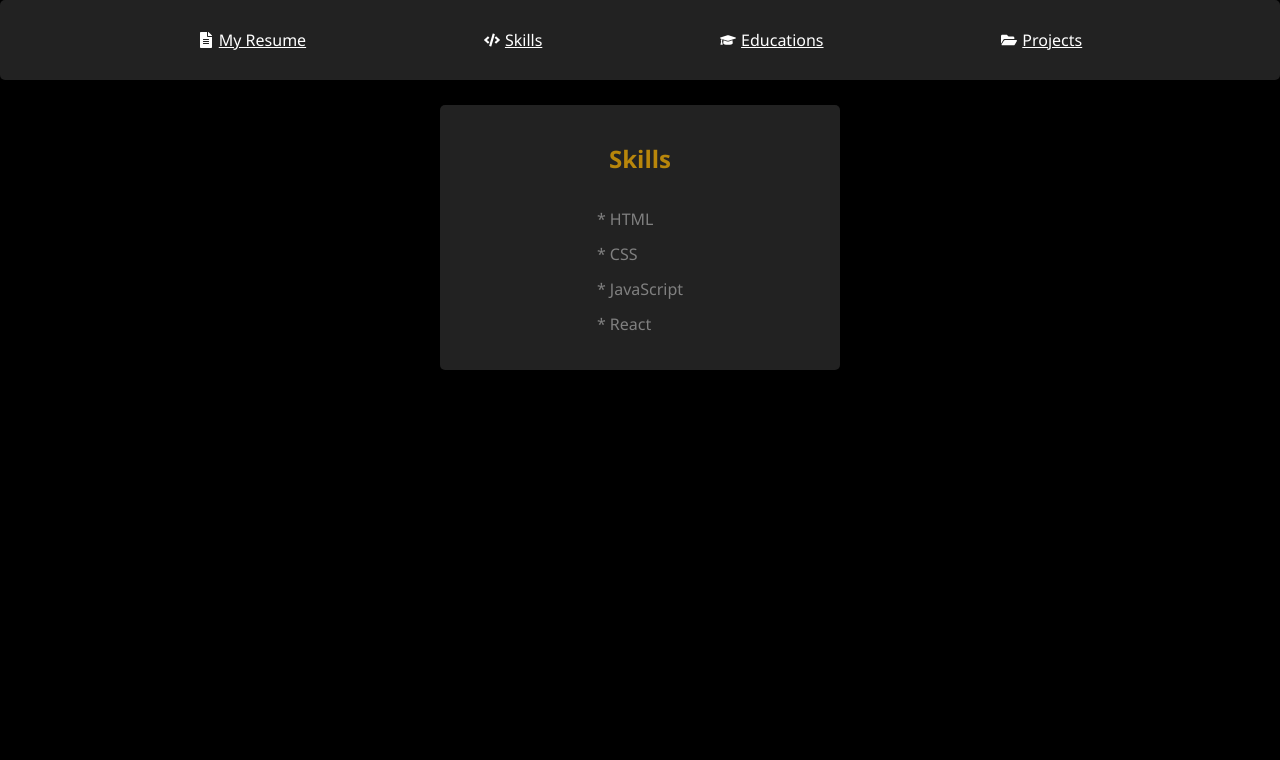
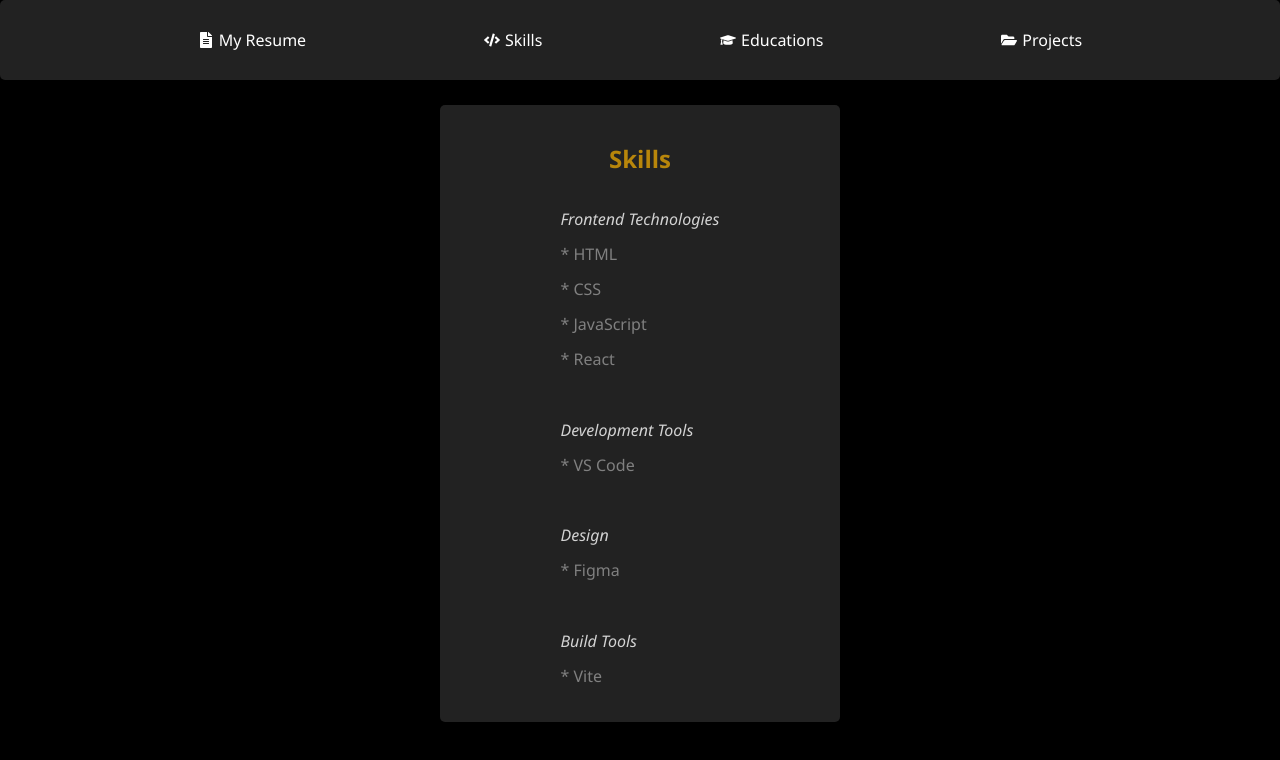
Before and after one commit to selimyay00/portfolio-website, a React (Vite) app: page /skills in a window 1280 px wide. Shown: the top 760 px of the page. Built offline with nearby package versions, Linux system fonts and the light colour scheme.

Commit message:
optimized the skills page and styling

```diff
--- a/src/components/navbar/navbar.css
+++ b/src/components/navbar/navbar.css
@@ -17,6 +17,10 @@
     color: #fff;
 }
 
+.navbar-text {
+    text-decoration: none;
+}
+
 .navbar-text:hover {
     color: gray;
 }
--- a/src/components/pages/skills/Skills.jsx
+++ b/src/components/pages/skills/Skills.jsx
@@ -5,6 +5,11 @@ function Skills() {
         <div className='container'>
             <h2 className='container__title'>Skills</h2>
             <div className='skills-content'>
+                <p className='sub-heading'>
+                    <i>
+                        Frontend Technologies
+                    </i>
+                </p>
                 <p className='container__content'>
                     * HTML
                 </p>
@@ -17,6 +22,27 @@ function Skills() {
                 <p className='container__content'>
                     * React
                 </p>
+                <br />
+                <p className='sub-heading'>
+                    <i>
+                        Development Tools
+                    </i>
+                </p>
+                <p className='container__content'>* VS Code</p>
+                <br />
+                <p className='sub-heading'>
+                    <i>
+                        Design
+                    </i>
+                </p>
+                <p className='container__content'>* Figma</p>
+                <br />
+                <p className='sub-heading'>
+                    <i>
+                        Build Tools
+                    </i>
+                </p>
+                <p className='container__content'>* Vite</p>
             </div>
 
         </div>
--- a/src/components/pages/skills/skills.css
+++ b/src/components/pages/skills/skills.css
@@ -0,0 +1,3 @@
+.sub-heading {
+    color: lightgray;
+}
```
